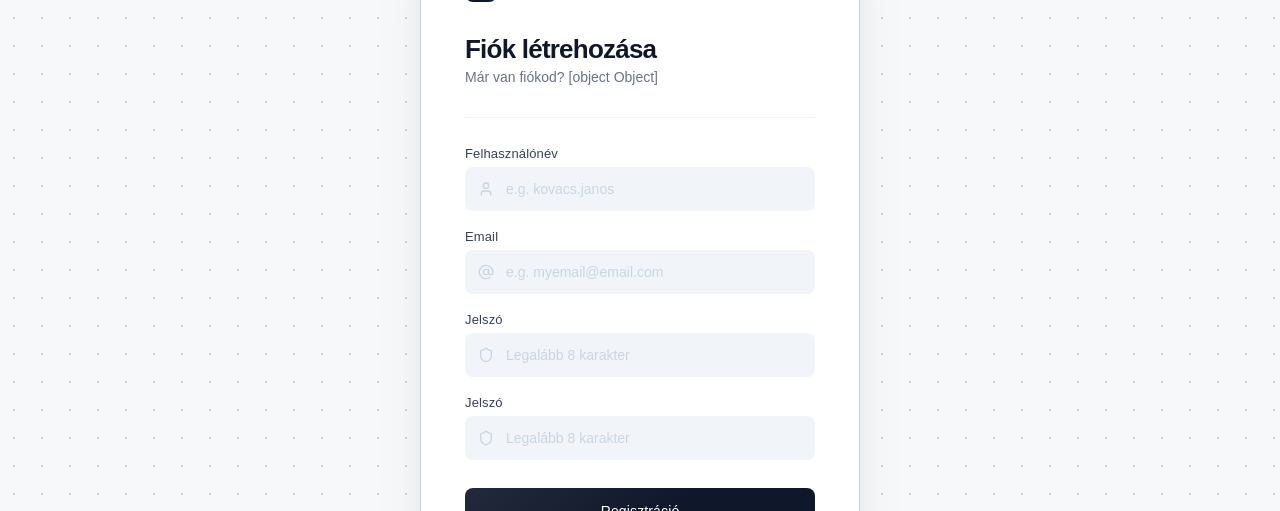
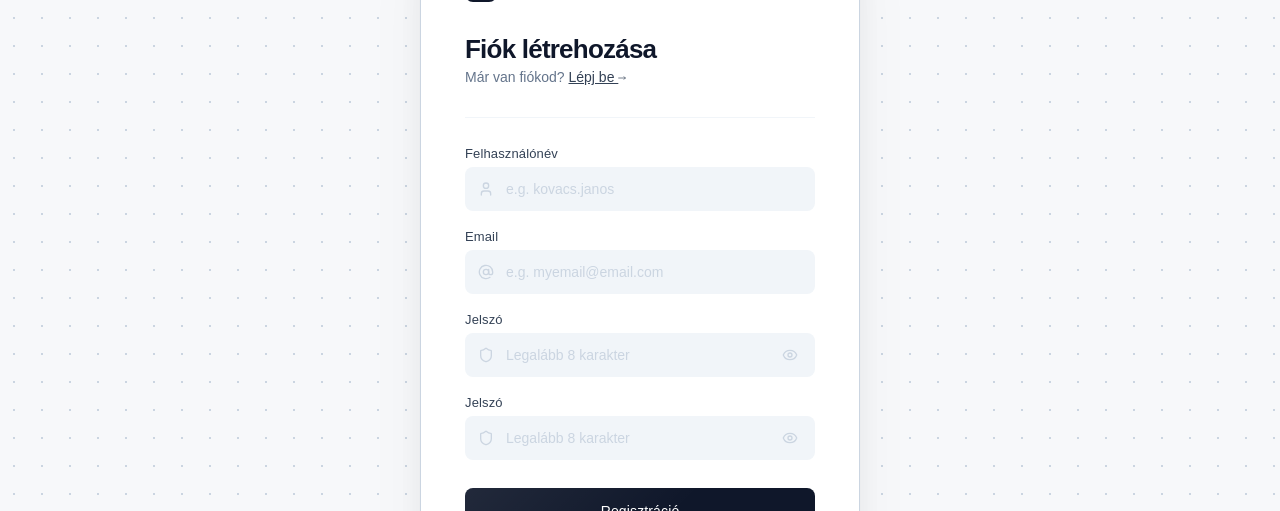
Before and after one commit to BalazsGyulai/ScoreBoard, a Next.js app in the folder apps/web/: page /register in a window 1280 px wide. Shown: the part 136-647 px from the top of the page. Built offline with nearby package versions, Linux system fonts and the light colour scheme.

Commit message:
fix: register object, password hide and show

```diff
--- a/apps/web/app/(auth)/login/login.module.css
+++ b/apps/web/app/(auth)/login/login.module.css
@@ -10,25 +10,6 @@
      display: flex;
      flex-direction: column;
      gap: 18px;
- }
-
-
- /* password toggle */
- .toggle-pw {
-     position: absolute;
-     right: 13px;
-     background: none;
-     border: none;
-     cursor: pointer;
-     color: var(--slate-300);
-     display: flex;
-     padding: 4px;
-     border-radius: 4px;
-     transition: color var(--transition);
- }
-
- .toggle-pw:hover {
-     color: var(--slate-700);
  }
 
  /* validation hint */
--- a/apps/web/app/(auth)/register/page.tsx
+++ b/apps/web/app/(auth)/register/page.tsx
@@ -12,7 +12,7 @@ export default function RegisterPage() {
     return (
         <Card
             heading="Fiók létrehozása"
-            subHeading={`Már van fiókod? ${<Link href="#" className={styles["inline-link"]}>Lépj be {<MoveRight size={8} />}</Link>}`}
+            subHeading={<>Már van fiókod?{" "}<Link href="#" className={styles["inline-link"]}>Lépj be {<MoveRight size={8} />}</Link></>}
         >
             <div className={styles.fields} id="regForm">
 
--- a/apps/web/components/ui/card.tsx
+++ b/apps/web/components/ui/card.tsx
@@ -3,7 +3,7 @@ import styles from "./card.module.css"
 
 export default function Card({children, heading, subHeading}: {
     heading?: string,
-    subHeading?: string,
+    subHeading?: React.ReactNode,
     children?: React.ReactNode,
 }) {
     return (
--- a/apps/web/components/ui/input.module.css
+++ b/apps/web/components/ui/input.module.css
@@ -84,3 +84,21 @@
 .input-wrap:focus-within .icon {
     color: var(--slate-700);
 }
+
+/* password toggle */
+.toggle-pw {
+    position: absolute;
+    right: 13px;
+    background: none;
+    border: none;
+    cursor: pointer;
+    color: var(--slate-300);
+    display: flex;
+    padding: 4px;
+    border-radius: 4px;
+    transition: color var(--transition);
+}
+
+.toggle-pw:hover {
+    color: var(--slate-700);
+}
--- a/apps/web/components/ui/input.tsx
+++ b/apps/web/components/ui/input.tsx
@@ -1,14 +1,21 @@
-import type { ReactElement } from "react"
+"use client";
+
+import {useState} from "react"
 import styles from "./input.module.css"
+import { Eye, EyeOff } from "lucide-react";
 
 export default function Input({ id, title, placeholder, icon, type, autoComplete }: {
     id: string,
     type: string,
     title: string,
     placeholder: string,
-    icon?: ReactElement<any, any>,
+    icon?: React.ReactElement<any, any>,
     autoComplete?: string,
 }) {
+    const isPasswordField = type === "password";
+    const [showPassword, setShowPassword] = useState(false);
+    const inputType = isPasswordField && showPassword ? "text" : type;
+
     return (
         <div className={styles.field}>
             <label className={styles.label} htmlFor={id}>{title}</label>
@@ -17,11 +24,23 @@ export default function Input({ id, title, placeholder, icon, type, autoComplete
 
                 <input
                     className={styles.input}
-                    type={type}
+                    type={inputType}
                     id={id}
                     placeholder={placeholder}
                     {...(autoComplete && { autoComplete })}
                 />
+
+                {isPasswordField && (
+                    <button
+                        type="button"
+                        className={styles["toggle-pw"]}
+                        onClick={() => setShowPassword(prev => !prev)}
+                        aria-label={showPassword ? "Jelszó elrejtése" : "Jelszó megjelenítése"}
+                        tabIndex={-1}
+                    >
+                        {showPassword ? <EyeOff size={16} /> : <Eye size={16} />}
+                    </button>
+                )}
             </div>
         </div>
     );
```
Also changed, not shown: 1 other file (tests, documents, lock files or other folders).
